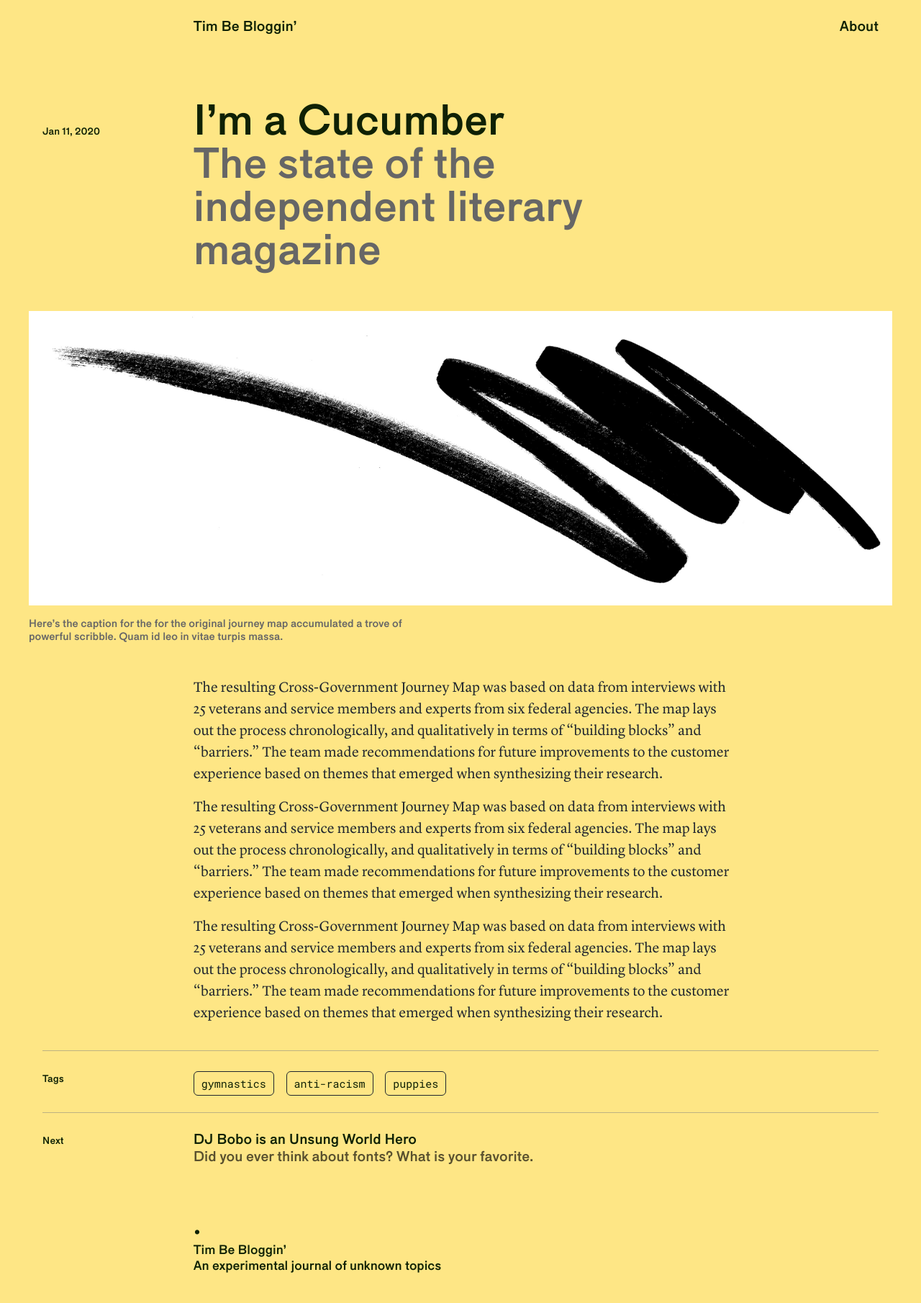
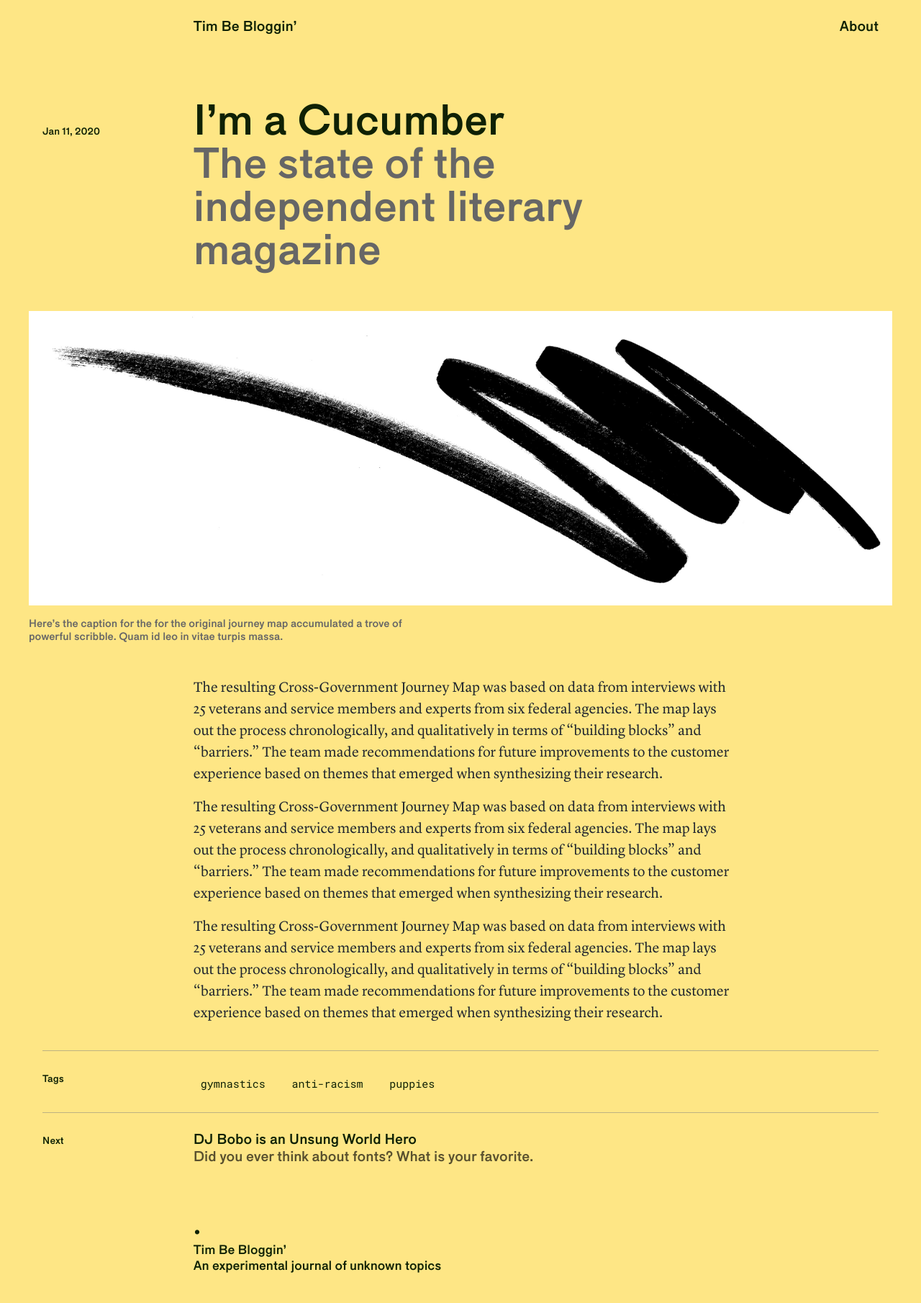
Before and after one commit to timtimtimtimofficial/composition-deduction, a Jekyll site: the page built from _posts/2020-01-11-im-a-cucumber.html, in a window 1280 px wide. Shown: the whole page at 72% size. Built offline with Jekyll 4.4.1, drawn with Linux system fonts in a browser that asks for light colours.

Commit message:
try something in css

```diff
--- a/assets/_sass/site.scss
+++ b/assets/_sass/site.scss
@@ -242,7 +242,7 @@
   border-radius: 6px;
   background-color: rgba(0,0,0,0);
   font-size: 15px;
-  border: 1px solid $body-light;
+  // border: 1px solid $body-light;
   &:not(:last-child) {
     margin-right: 12px;
   }
@@ -252,7 +252,7 @@
     border-radius: 6px;
     background-color: $white;
     font-size: 15px;
-    border: 1px solid $white;
+    // border: 1px solid $white;
     &:not(:last-child) {
       margin-right: 12px;
     }
```
